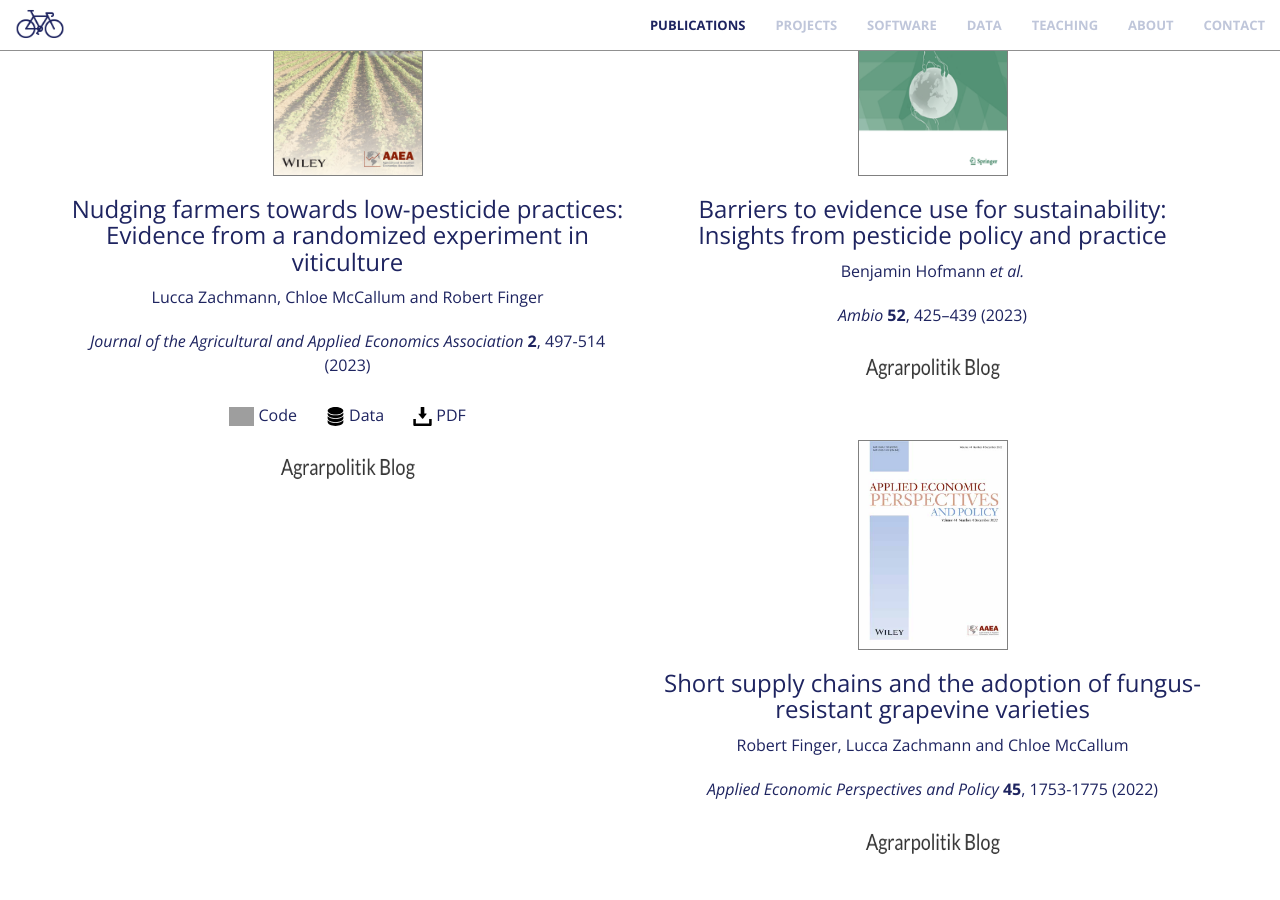
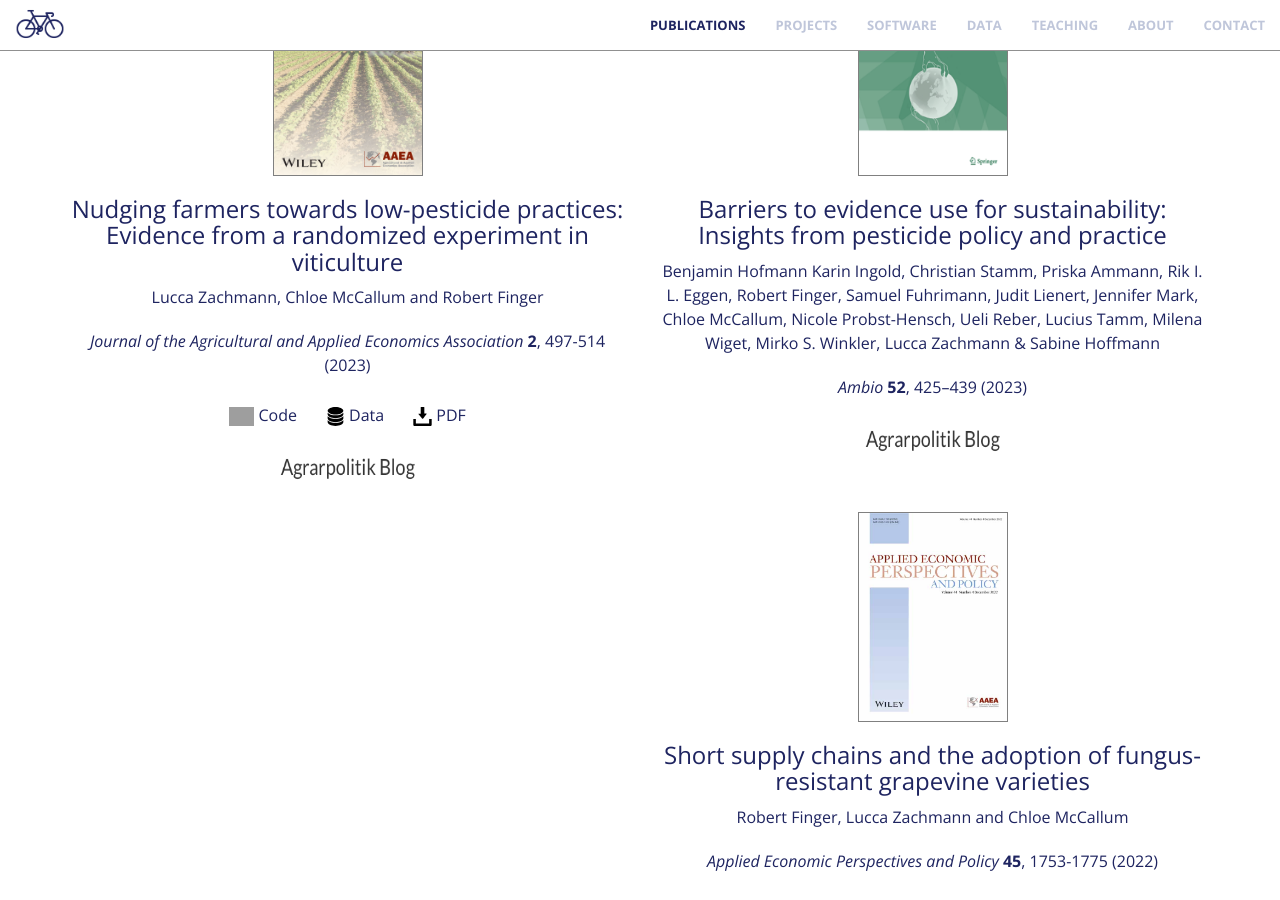
Before and after one commit to luccalino/luccalino.github.io, a Jekyll site: the page built from index.html, in a window 1280 px wide and 900 px high, scrolled down 1634 px. Built offline with Jekyll 4.4.1, drawn with Linux system fonts in a browser that asks for light colours; nearby versions of some CDN libraries; grey boxes are pictures that could not be loaded.

Commit message:
Update publications.html

```diff
--- a/_includes/publications.html
+++ b/_includes/publications.html
@@ -48,7 +48,7 @@
             <div class="col-md-6 mb-4 text-center d-flex align-items-stretch">
                     <a class="fa fa-4x wow bounceIn text-primary" href="https://link.springer.com/article/10.1007/s13280-022-01790-4" target="_blank"><img title="Ambio" alt="Ambio" src="img/AMBIO.png" style="cursor:pointer;border:1px solid grey;" width="150" height="210"></a>
                     <h3 style="color:#1E2460;">Barriers to evidence use for sustainability: Insights from pesticide policy and practice</h3>
-                    <p class="text-muted" style="color:#1E2460;">Benjamin Hofmann <i>et al.</i></p>
+                    <p class="text-muted" style="color:#1E2460;">Benjamin Hofmann Karin Ingold, Christian Stamm, Priska Ammann, Rik I. L. Eggen, Robert Finger, Samuel Fuhrimann, Judit Lienert, Jennifer Mark, Chloe McCallum, Nicole Probst-Hensch, Ueli Reber, Lucius Tamm, Milena Wiget, Mirko S. Winkler, Lucca Zachmann & Sabine Hoffmann </p>
                     <p class="text-muted" style="color:#1E2460;"><i>Ambio</i> <b>52</b>, 425–439 (2023)</p>
                     <p style="margin-bottom:0.15cm;"></p>
                     <p class="text-muted"><a href="https://agrarpolitik-blog.com/2022/11/25/hurden-fur-eine-evidenzbasierte-pflanzenschutzmittelpolitik-und-praxis/" target="_blank"><img src="/img/agrarpolitik_blog.png" style="cursor:pointer" width="140" height="30"></a></p>
```
